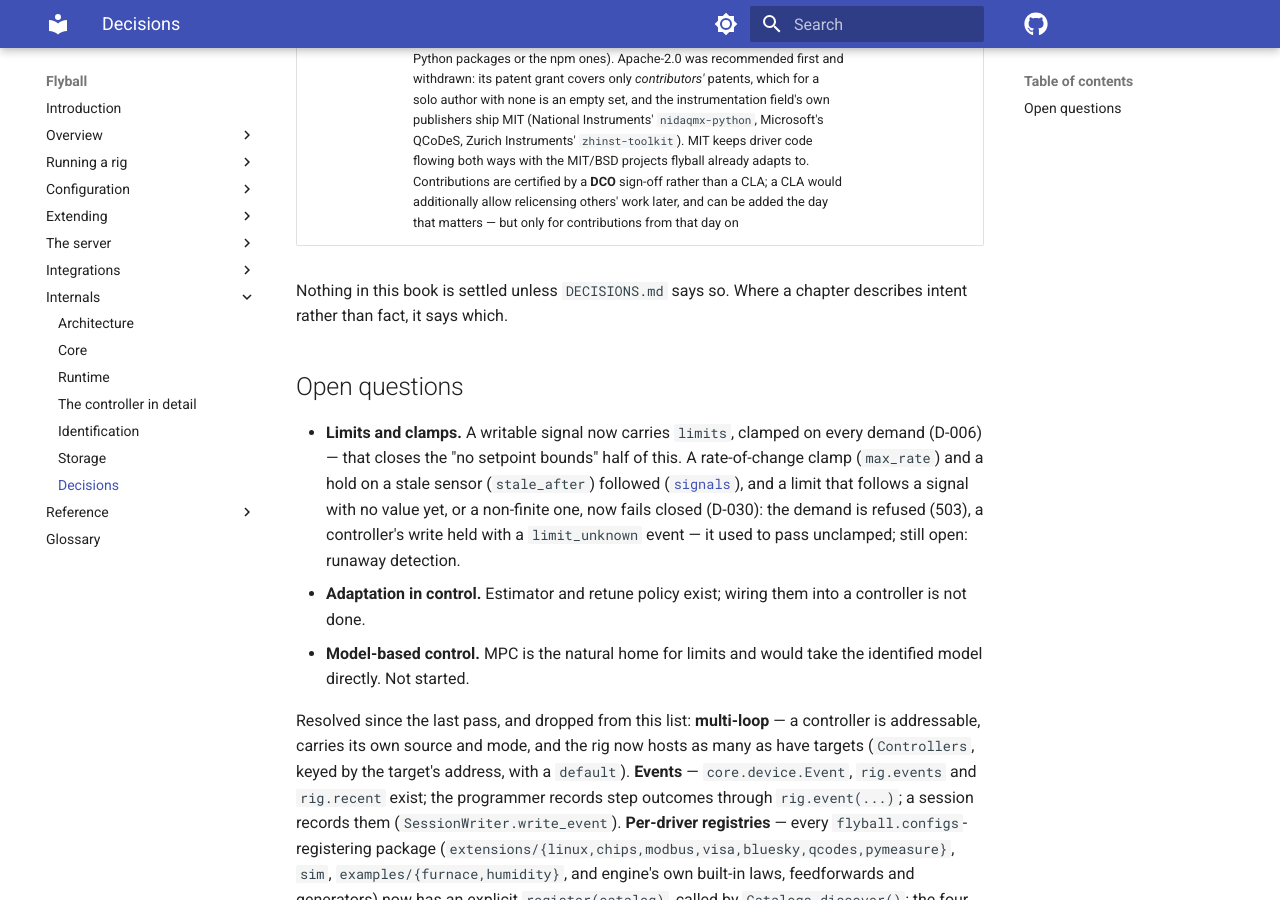
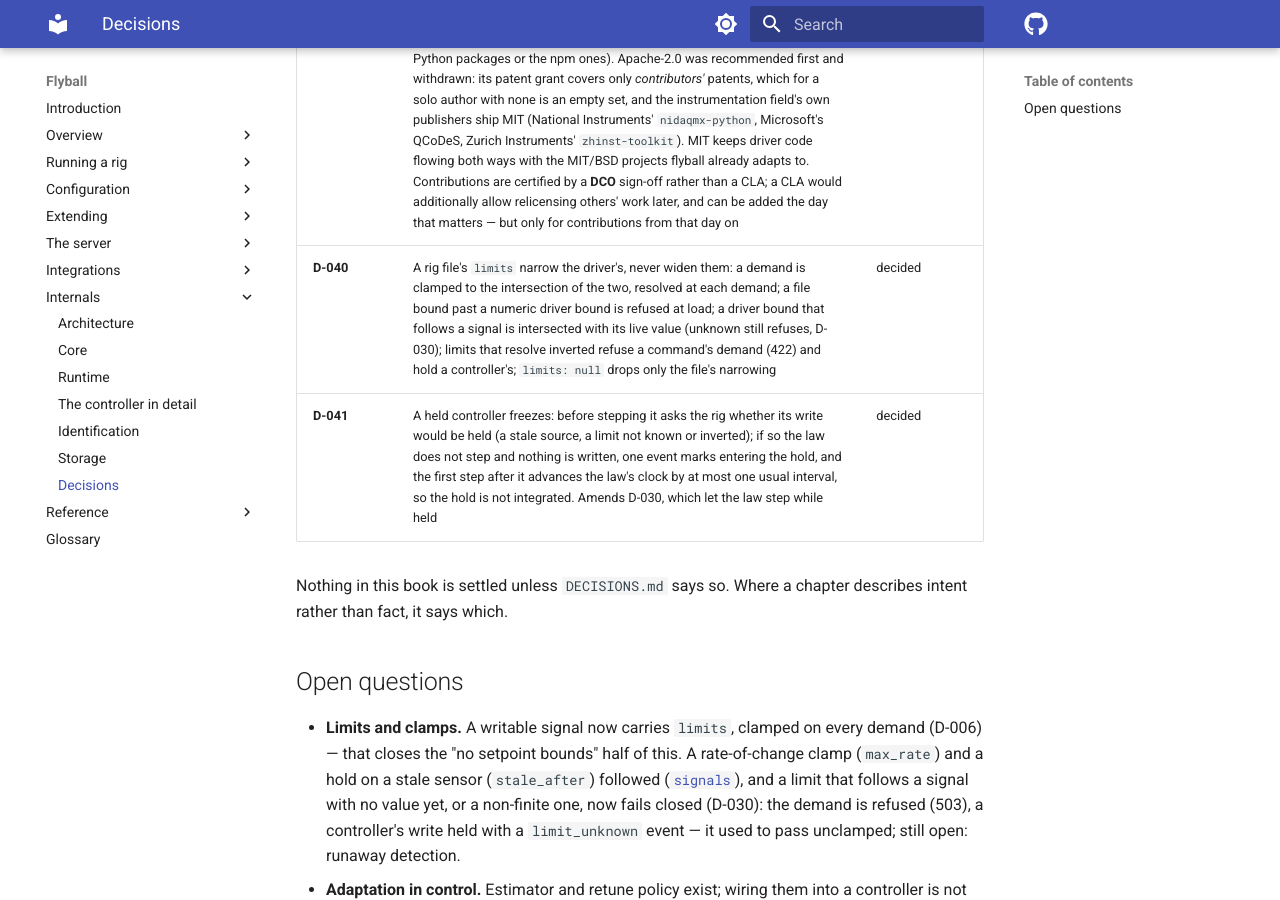
Before and after one commit to bengineer42/flyball, an MkDocs documentation site: the page built from book/src/6-internals/decisions.md, in a window 1280 px wide and 900 px high, scrolled down 2666 px. Built offline with MkDocs 1.6.1 and Material for MkDocs 9.7.7, drawn with Linux system fonts in a browser that asks for light colours; comment, search, counter and statistics services are not loaded; the version menu is left out.

Commit message:
docs: decisions D-040 (rig-file limits narrow) and D-041 (a held controller freezes)
Signed-off-by: Bengineer <158306087+bengineer42@users.noreply.github.com>

```diff
--- a/book/src/6-internals/decisions.md
+++ b/book/src/6-internals/decisions.md
@@ -23,6 +23,8 @@ are in `DECISIONS.md` at the repository root; this is the index.
 | **D-029** | Store work never runs on the event loop: store routes are plain `def` behind four slots, and a session delete or trim goes in batches with the lock released between, marked so a cut-off delete is visible and finished at startup -- atomicity of a delete is given up | decided |
 | **D-030** | A limit that follows a signal with no value yet -- or a non-finite one -- fails closed: a demand is refused (503) and a controller is held with `limit_unknown`/`limit_known` events. A NaN bound counts as not known, since it silently drops that side of the clamp (`min(max(-50, nan), 100)` is `-50`); refusing rather than clamping to the known end is deliberate, as the unknown end is usually the one protecting the hardware | decided |
 | **D-031** | Licence: **MIT**, with a copy in every package root (PEP 639 forbids `..` in `license-files`, so one file at the repository root cannot reach the ten Python packages or the npm ones). Apache-2.0 was recommended first and withdrawn: its patent grant covers only *contributors'* patents, which for a solo author with none is an empty set, and the instrumentation field's own publishers ship MIT (National Instruments' `nidaqmx-python`, Microsoft's QCoDeS, Zurich Instruments' `zhinst-toolkit`). MIT keeps driver code flowing both ways with the MIT/BSD projects flyball already adapts to. Contributions are certified by a **DCO** sign-off rather than a CLA; a CLA would additionally allow relicensing others' work later, and can be added the day that matters — but only for contributions from that day on | decided |
+| **D-040** | A rig file's `limits` narrow the driver's, never widen them: a demand is clamped to the intersection of the two, resolved at each demand; a file bound past a numeric driver bound is refused at load; a driver bound that follows a signal is intersected with its live value (unknown still refuses, D-030); limits that resolve inverted refuse a command's demand (422) and hold a controller's; `limits: null` drops only the file's narrowing | decided |
+| **D-041** | A held controller freezes: before stepping it asks the rig whether its write would be held (a stale source, a limit not known or inverted); if so the law does not step and nothing is written, one event marks entering the hold, and the first step after it advances the law's clock by at most one usual interval, so the hold is not integrated. Amends D-030, which let the law step while held | decided |
 
 Nothing in this book is settled unless `DECISIONS.md` says so. Where a
 chapter describes intent rather than fact, it says which.
```
